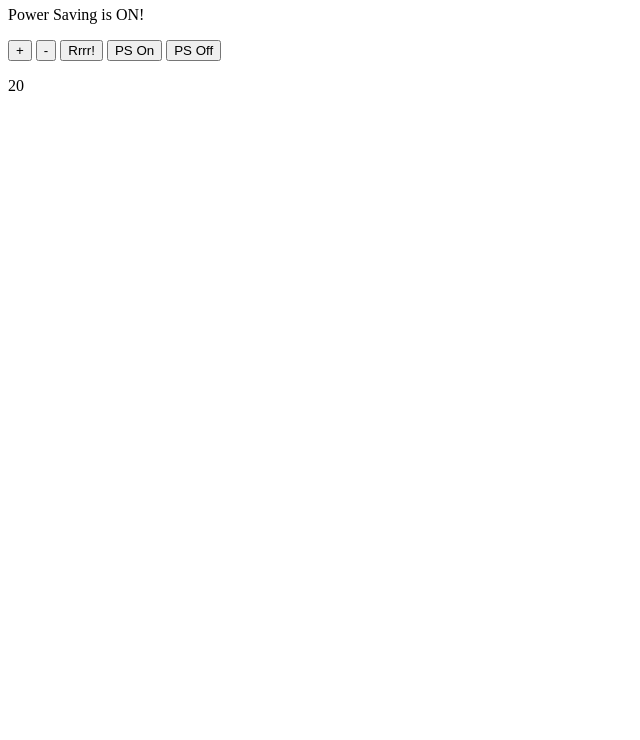
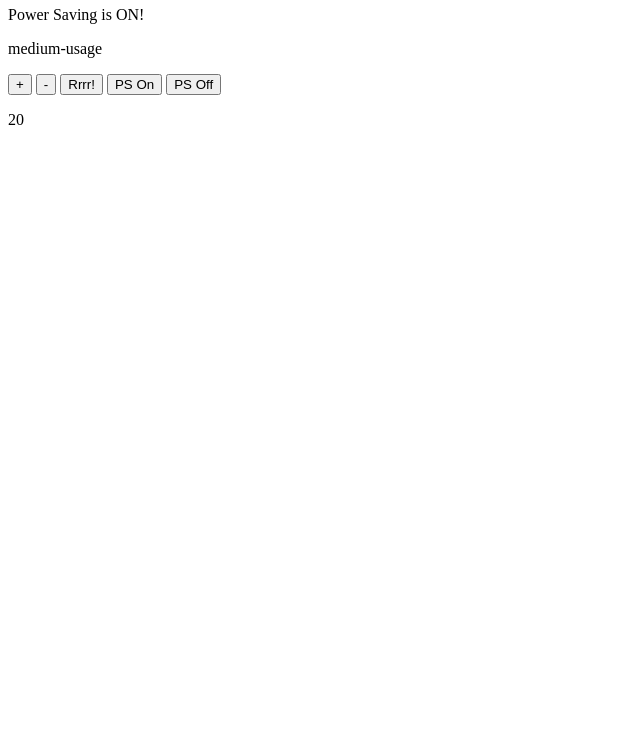
Before and after one commit to chemistrytocode/thermostat_js, a website: page index.html in a window 1280 px wide. Shown: the part 60-800 px from the top of the page, without its empty margins (0-640 px from the left). Drawn offline with nearby package versions, Linux system fonts and the light colour scheme.

Commit message:
Usage displaying correctly

```diff
--- a/index.html
+++ b/index.html
@@ -10,6 +10,7 @@
   <body>
   <h1>Temperature</h1>
   <p id="PS_sign">Power Saving is ON!</p>
+  <p id="usage"></p>
 
   <button id ="temperature-up">+</button>
   <button id ="temperature-down">-</button>
--- a/js/thermostat.js
+++ b/js/thermostat.js
@@ -2,15 +2,18 @@
 $(document).ready(function () {
   var thermostat = new Thermostat()
   updateTemperature()
+  updateUsage()
 
   $('#temperature-up').click(function () {
     thermostat.up()
     updateTemperature()
+    updateUsage()
   })
 
   $('#temperature-down').click(function () {
     thermostat.down()
     updateTemperature()
+    updateUsage()
   })
 
   $('#temperature-reset').click(function () {
@@ -31,4 +34,7 @@ $(document).ready(function () {
   function updateTemperature () {
     $('#output').text(thermostat.temperature())
   };
+  function updateUsage() {
+    $('#usage').text(thermostat.currentUsage())
+  }
 })
```
